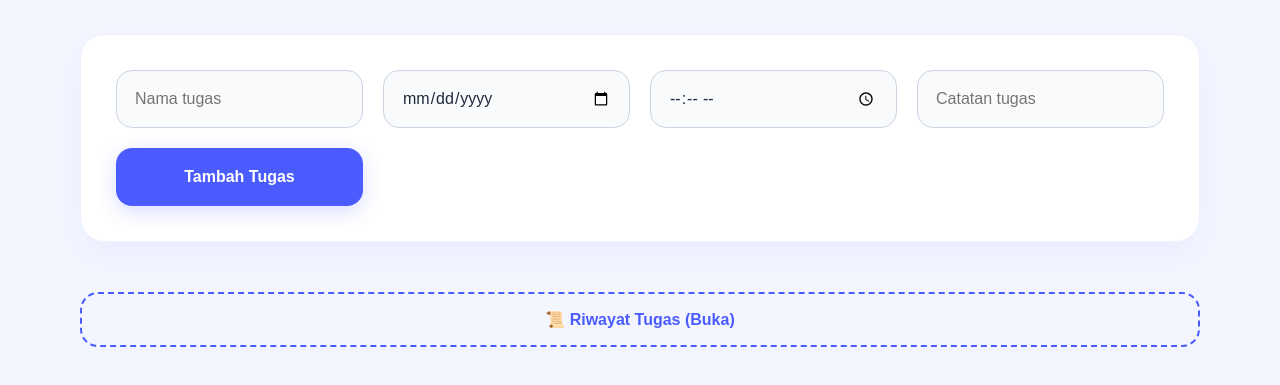
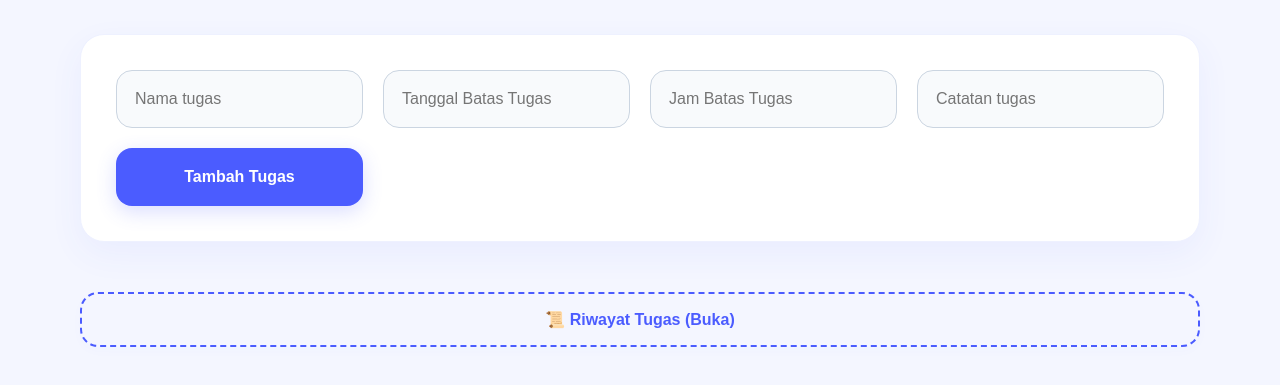
Before and after one commit to Adhias-hub/MindScape, a website built with Vite: page todo.html in a window 1280 px wide. Shown: the part 165-550 px from the top of the page. Built offline with nearby package versions, Linux system fonts and the light colour scheme; no server answers.

Commit message:
feat: bismillah

```diff
--- a/todo.html
+++ b/todo.html
@@ -78,8 +78,14 @@
     <!-- FORM -->
     <div class="todo-form">
       <input type="text" id="taskInput" placeholder="Nama tugas">
-      <input type="date" id="deadlineDate">
-      <input type="time" id="deadlineTime">
+
+      <!-- TRIK SAKLEK PLACEHOLDER TANGGAL & JAM DEADLINE 🔒 -->
+      <input type="text" id="deadlineDate" placeholder="Tanggal Batas Tugas"
+             onfocus="(this.type='date')" onblur="if(!this.value)this.type='text'">
+
+      <input type="text" id="deadlineTime" placeholder="Jam Batas Tugas"
+             onfocus="(this.type='time')" onblur="if(!this.value)this.type='text'">
+
       <input type="text" id="taskNote" placeholder="Catatan tugas">
       <button onclick="addTask()">Tambah Tugas</button>
     </div>
@@ -87,7 +93,7 @@
     <!-- LIST TUGAS AKTIF -->
     <div id="taskList"></div>
 
-    <!-- ================= BOX HISTORI KEMBAR (MODIFIKASI: SINKRONISASI TOMBOL & WRAPPER) ================= -->
+    <!-- ================= BOX HISTORI KEMBAR ================= -->
     <div class="todo-history-section" style="margin-top: 50px; max-width: 1200px; margin-left: auto; margin-right: auto;">
 
       <!-- 1. Tombol Pemicu Utama Berada di Luar Kontainer yang Sembunyi -->
```
Also changed, not shown: jadwal.html (+6 -9 lines), wellness.html (+5 -1 lines).
